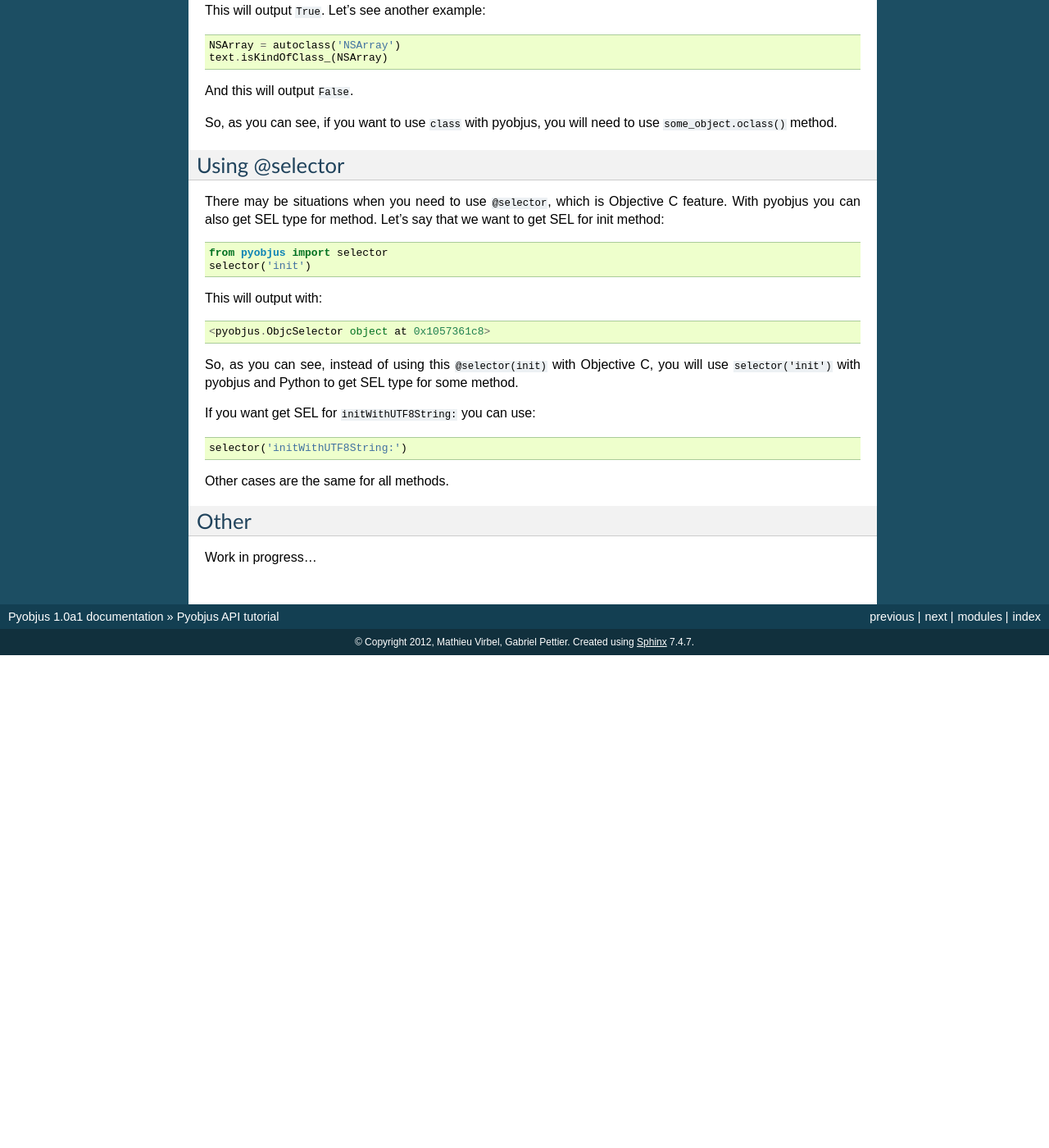
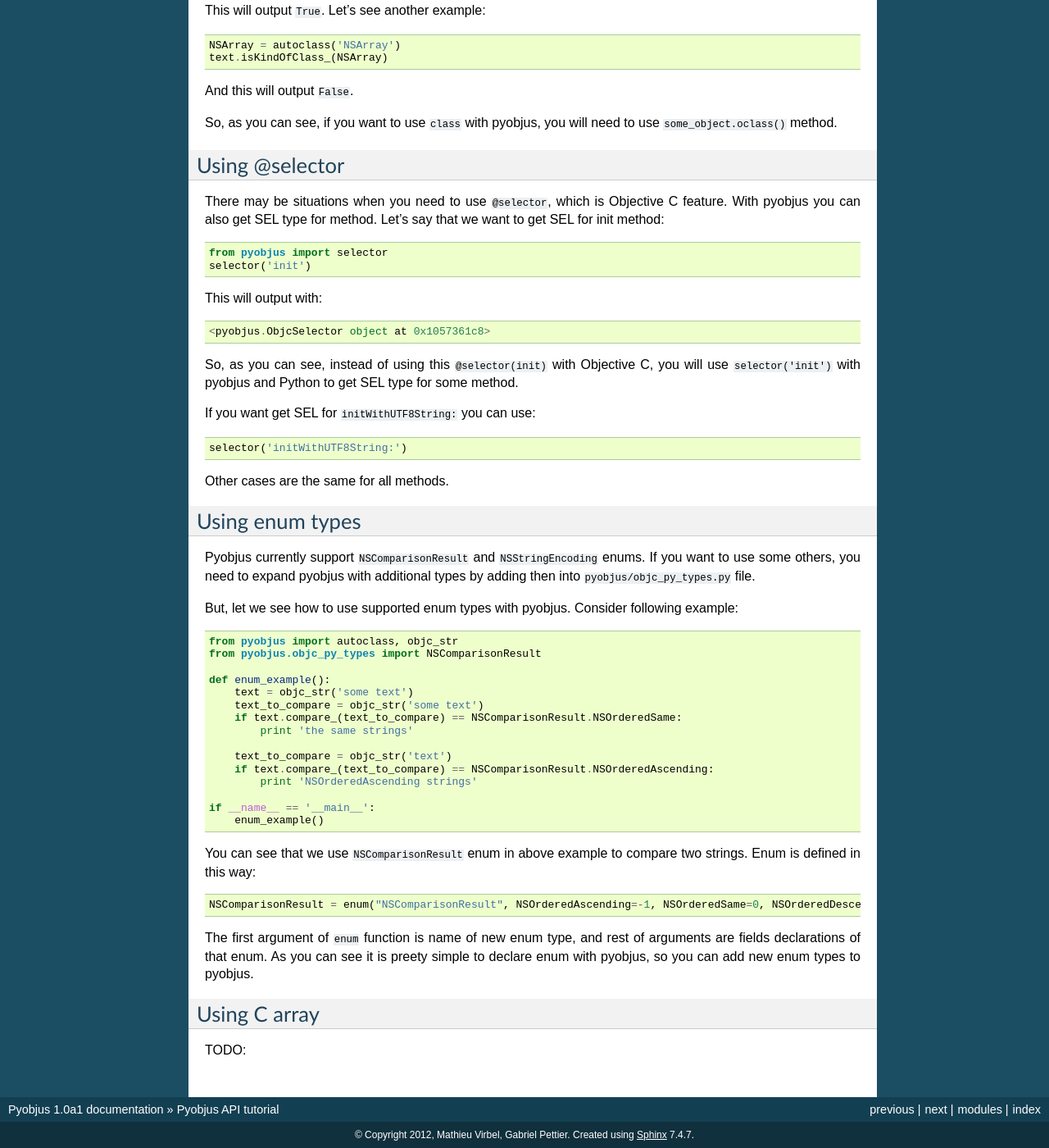
Before and after one commit to kivy/pyobjus, a Sphinx documentation site: the page built from docs/source/core_tutorials.rst, in a window 1280 px wide and 1400 px high, scrolled down 9179 px. Shown: the whole window at 82% size. Built offline with Sphinx 7.4.7, drawn with Linux system fonts in a browser that asks for light colours; before the commit the page ends 9978 px from its top, so only the background shows below that; some of the changed text lies outside the part shown.

Commit message:
added docs for enum types

```diff
--- a/docs/source/core_tutorials.rst
+++ b/docs/source/core_tutorials.rst
@@ -512,7 +512,36 @@
 
 Other cases are the same for all methods.
 
-Other
------
+Using enum types
+----------------
 
-Work in progress...
+Pyobjus currently support ``NSComparisonResult`` and ``NSStringEncoding`` enums. If you want to use some others, you need to expand pyobjus with additional types by adding then into ``pyobjus/objc_py_types.py`` file.
+
+But, let we see how to use supported enum types with pyobjus. Consider following example::
+
+    from pyobjus import autoclass, objc_str
+    from pyobjus.objc_py_types import NSComparisonResult
+
+    def enum_example():
+        text = objc_str('some text')
+        text_to_compare = objc_str('some text')
+        if text.compare_(text_to_compare) == NSComparisonResult.NSOrderedSame:
+            print 'the same strings'
+
+        text_to_compare = objc_str('text')
+        if text.compare_(text_to_compare) == NSComparisonResult.NSOrderedAscending:
+            print 'NSOrderedAscending strings'
+
+    if __name__ == '__main__':
+        enum_example()
+
+You can see that we use ``NSComparisonResult`` enum in above example to compare two strings. Enum is defined in this way::
+
+    NSComparisonResult = enum("NSComparisonResult", NSOrderedAscending=-1, NSOrderedSame=0, NSOrderedDescending=1)
+
+The first argument of ``enum`` function is name of new enum type, and rest of arguments are fields declarations of that enum. As you can see it is preety simple to declare enum with pyobjus, so you can add new enum types to pyobjus.
+
+Using C array
+-------------
+
+TODO:
--- a/docs/source/remarks.rst
+++ b/docs/source/remarks.rst
@@ -6,5 +6,10 @@
 Missing things
 --------------
 
+- Support for bit fields -> libffi restriction
+- Support for passing unions by value -> libffi restriction
+
 Issues
 ------
+
+- Currently there is only support for few structure, union and enumeration types.
```
